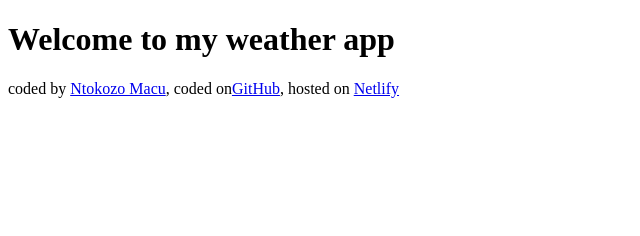
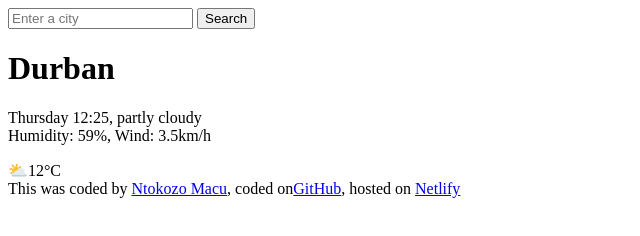
Before and after one commit to Ntoki07/weather, a plain HTML site: page index.html in a window 1280 px wide. Shown: the whole page, without its empty margins (0-640 px from the left). Drawn offline with Linux system fonts and the light colour scheme.

Commit message:
added changes to html

```diff
--- a/index.html
+++ b/index.html
@@ -6,9 +6,24 @@
     <title>Document</title>
   </head>
   <body>
-    <h1>Welcome to my weather app</h1>
+    <header>
+      <form>
+        <input type=" search" placeholder="Enter a city" required />
+        <input type="submit" value="Search" />
+      </form>
+    </header>
+    <main>
+        <div>
+    <h1>Durban</h1>
+    <p>
+        Thursday 12:25, partly cloudy
+    </br>
+    Humidity: 59%, Wind: 3.5km/h
+    </p></div>
+    <div>⛅12°C</div>
+    </main>
     <footer>
-      coded by
+      This was coded by
       <a href="https://github.com/Ntoki07" target="_blank"> Ntokozo Macu</a>,
       coded on<a href="https://github.com/Ntoki07/weather" target=" _blank"
         >GitHub</a
```
